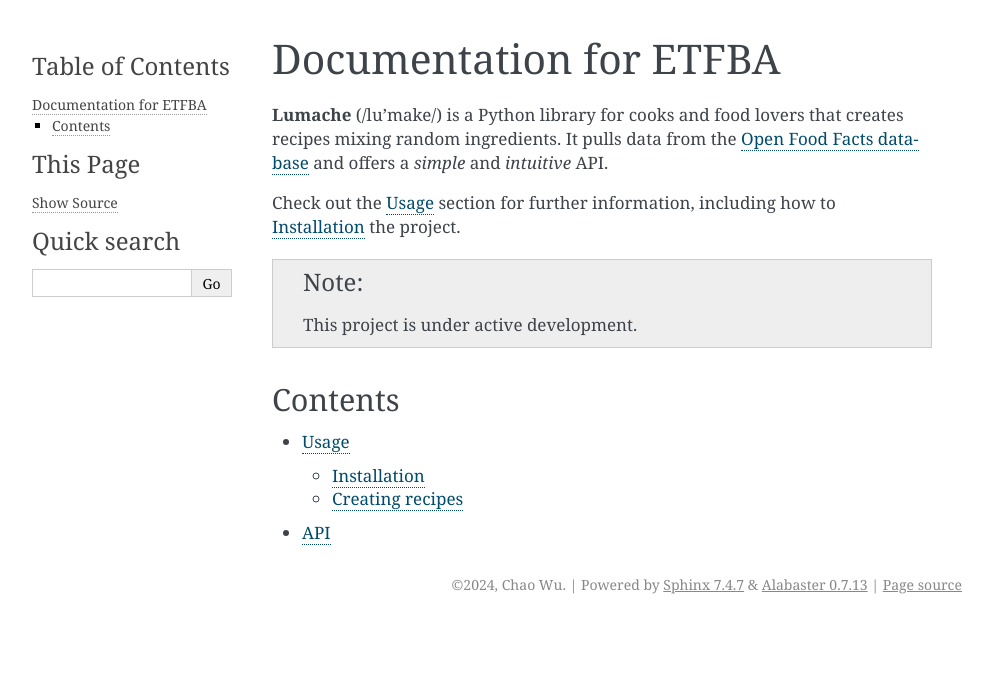
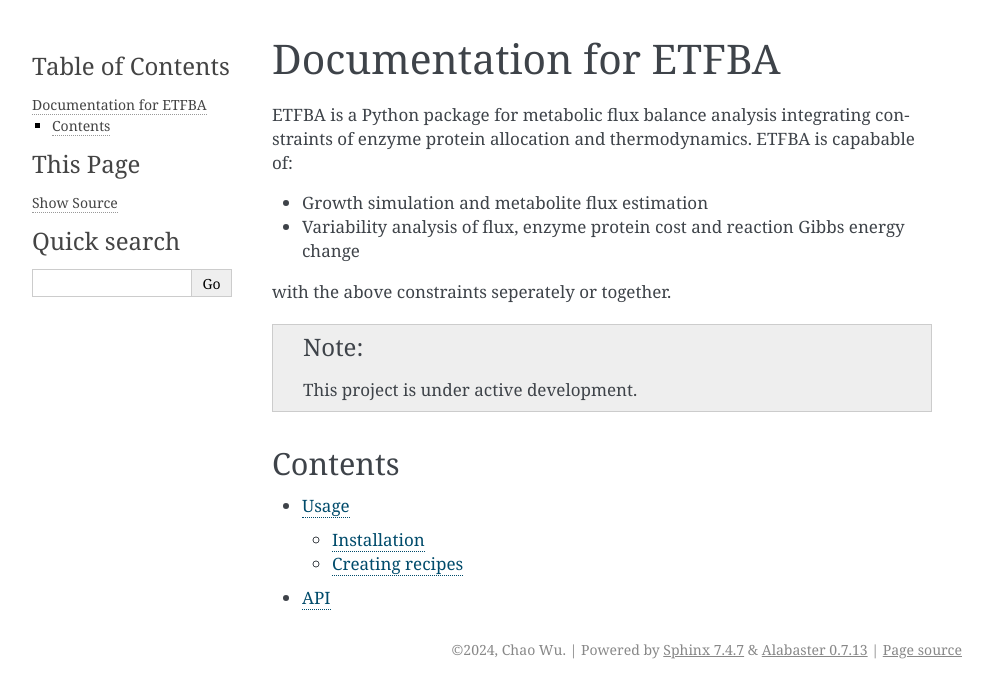
Before and after one commit to Chaowu88/etfba, a Sphinx documentation site: the page built from docs/source/index.rst, in a window 1280 px wide. Shown: the top 698 px of the page, without its empty margins (148-1141 px from the left). Built offline with Sphinx 7.4.7, drawn with Linux system fonts in a browser that asks for light colours; the version number is read from the project's files by our own code.

Commit message:
Update index.rst

```diff
--- a/docs/source/index.rst
+++ b/docs/source/index.rst
@@ -1,13 +1,12 @@
 Documentation for ETFBA
 ===================================
 
-**Lumache** (/lu'make/) is a Python library for cooks and food lovers
-that creates recipes mixing random ingredients.
-It pulls data from the `Open Food Facts database <https://world.openfoodfacts.org/>`_
-and offers a *simple* and *intuitive* API.
+ETFBA is a Python package for metabolic flux balance analysis integrating constraints of enzyme protein allocation and thermodynamics. ETFBA is capabable of:
 
-Check out the :doc:`usage` section for further information, including
-how to :ref:`installation` the project.
+- Growth simulation and metabolite flux estimation
+- Variability analysis of flux, enzyme protein cost and reaction Gibbs energy change
+
+with the above constraints seperately or together.
 
 .. note::
 
```
